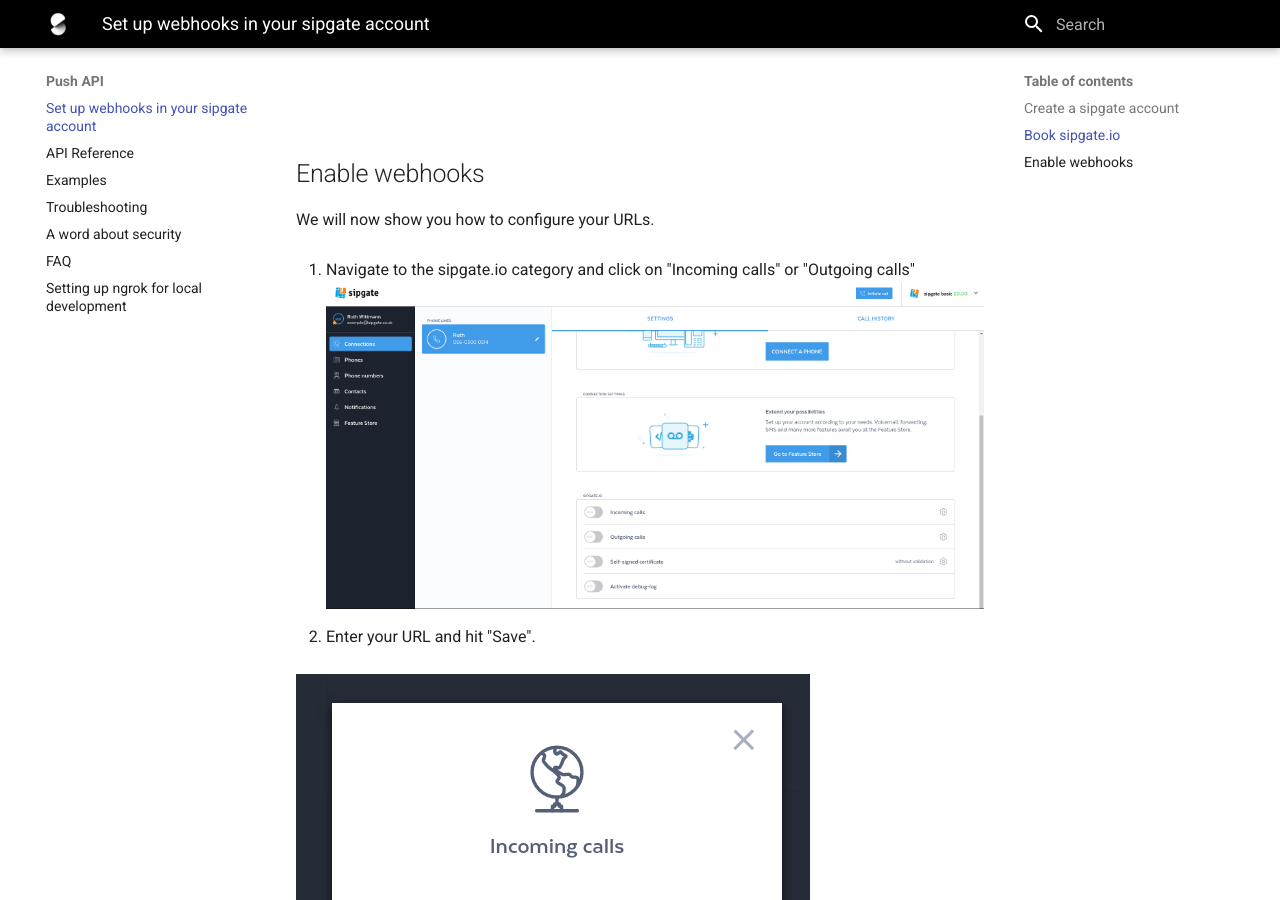
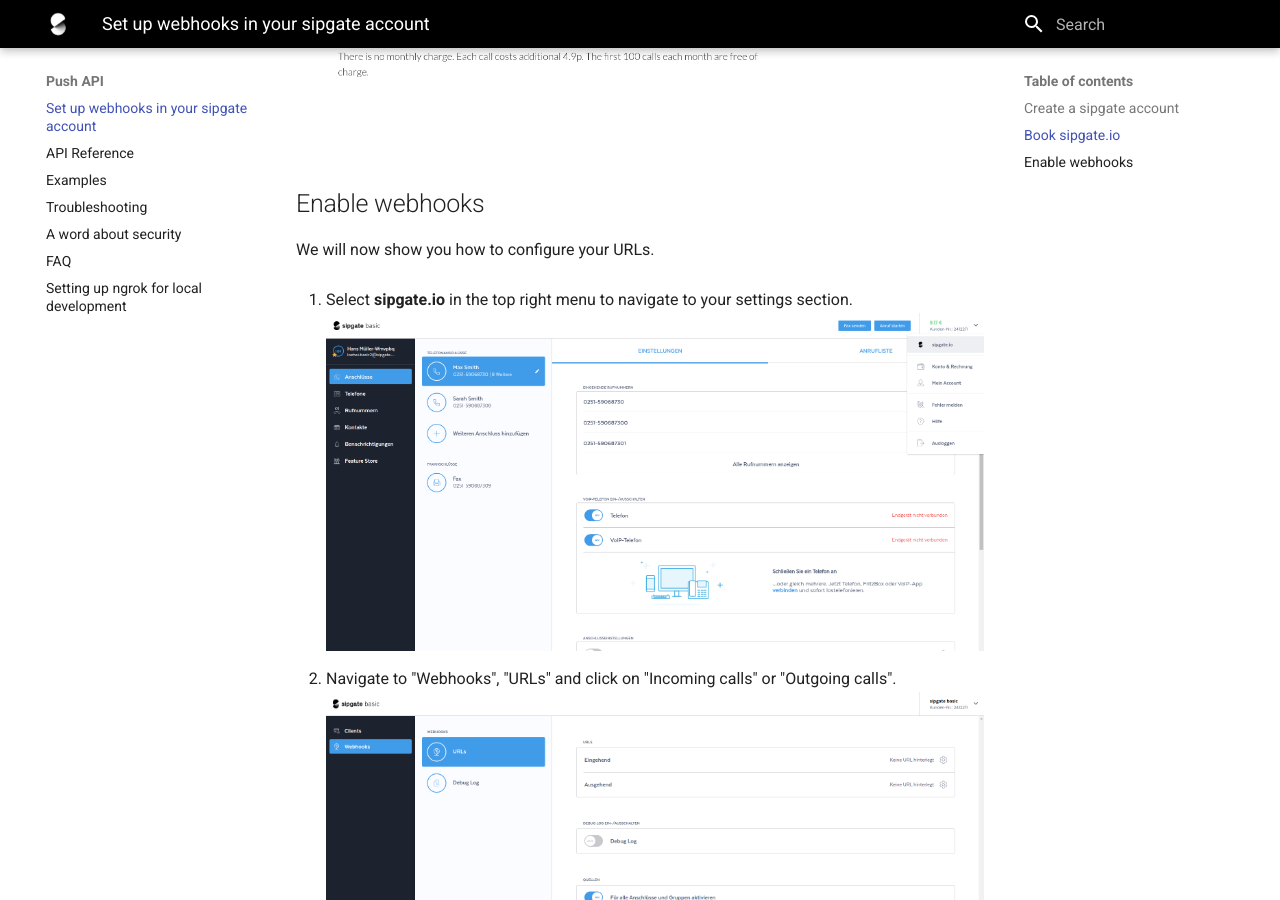
Before and after one commit to sipgate/docs, an MkDocs documentation site: the page built from docs/push-api/setup.md, in a window 1280 px wide and 900 px high, scrolled down 1639 px. Built offline with MkDocs 1.6.1 and Material for MkDocs 9.7.7, drawn with Linux system fonts in a browser that asks for light colours; old or Windows-style settings are respelled for this version of MkDocs.

Commit message:
Update push api setup screenshot

```diff
--- a/docs/push-api/setup.md
+++ b/docs/push-api/setup.md
@@ -21,9 +21,11 @@ We will now show you how to book sipgate.io using the Feature Store.
 
 We will now show you how to configure your URLs.
 
-1. Navigate to the sipgate.io category and click on "Incoming calls" or "Outgoing calls"
-   ![Navigate to the sipgate.io category and click on "Incoming calls" or "Outgoing calls".](../img/configure-sipgate-io-step4.png)
+1. Select **sipgate.io** in the top right menu to navigate to your settings section.
+   ![Select sipgate.io in the top right menu to navigate to your settings section.](../img/configure-sipgate-io-step4.png)
 
-2. Enter your URL and hit "Save".
+2. Navigate to "Webhooks", "URLs" and click on "Incoming calls" or "Outgoing calls".
+   ![Navigate to "Webhooks", "URLs" and click on "Incoming calls" or "Outgoing calls".](../img/configure-sipgate-io-step5.png)
 
-   ![Enter your URL and hit "Save".](../img/configure-sipgate-io-step5.png)
+3. Enter your URL and hit "Save".
+   ![Enter your URL and hit "Save".](../img/configure-sipgate-io-step6.png)
```
Also changed, not shown: docs/img/configure-sipgate-io-step1.png, docs/img/configure-sipgate-io-step2.png, docs/img/configure-sipgate-io-step3.png, docs/img/configure-sipgate-io-step4.png, docs/img/configure-sipgate-io-step5.png, docs/img/configure-sipgate-io-step6.png (added), docs/img/debug-sipgate-io-step1.png, docs/img/debug-sipgate-io-step2.png, docs/img/debug-sipgate-io-step3.png, docs/img/grant_screen.png, docs/img/login_screen.png, docs/img/logo.png, docs/img/ngrok.png.
